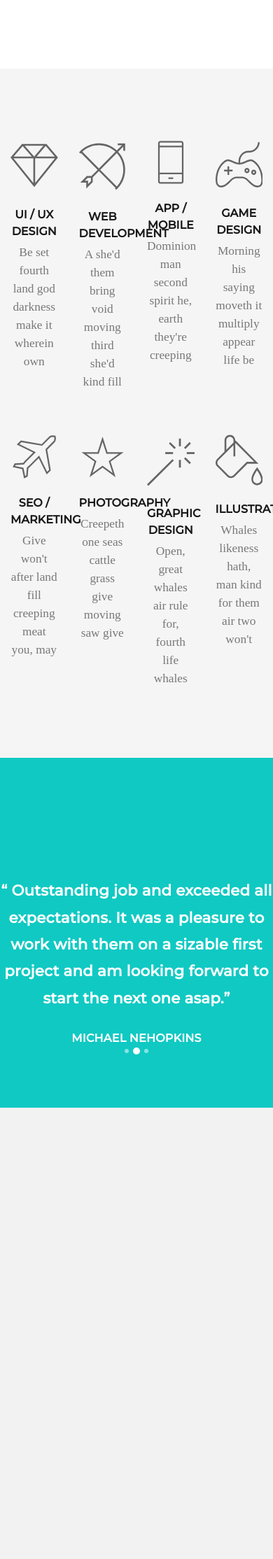
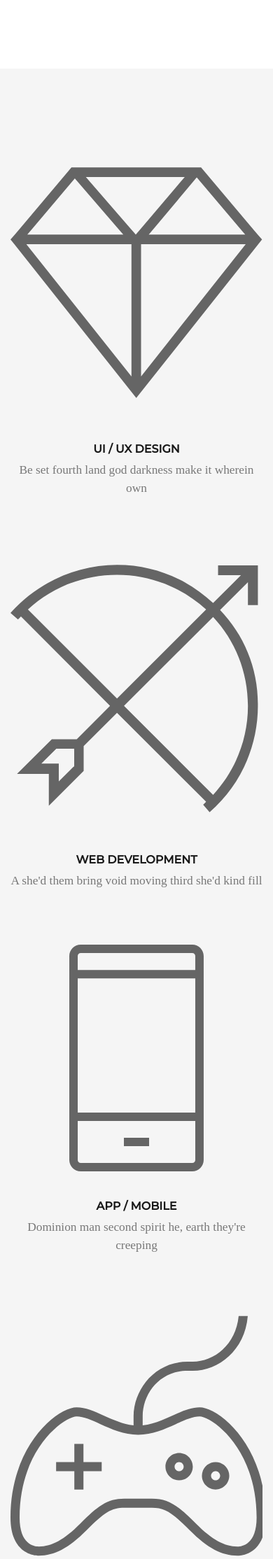
Before and after one commit to alexgul1/pet-project-team-2, a PHP site: page /work_process-services-testimonials.html in a window 390 px wide; the page is wider, and only the part inside the window is pictured. Shown: the part 692-2920 px from the top of that part at 70% size. Before the commit the page ends 2275 px from the top of that part, so only its background shows below. Run offline with PHP 8.4, Linux system fonts and the light colour scheme; some libraries are stand-ins or nearby versions.

Commit message:
responsiveness added

```diff
--- a/landing-page/css/work_process-services-testimonials.css
+++ b/landing-page/css/work_process-services-testimonials.css
@@ -1,13 +1,18 @@
+body{
+    min-width: 320px;
+}
+
 .services__item{
     display: flex;
     justify-content: center;
     flex-direction: column;
     text-align: center;
+    padding-bottom: 60px;
 }
 .services-container{
     background-color: #f5f5f5;
     padding-top: 100px;
-    padding-bottom: 100px;
+    padding-bottom: 40px;
 }
 .services__item__title{
     padding-top: 20px;
@@ -22,15 +27,18 @@
     font-size: 13pt;
     color: #787878;
 }
-#top-row{
-    padding-bottom: 60px;
-}
 
 .testimonials-container{
     height: 500px;
     background-color: #10c9c3;
     padding-top: 170px;
     padding-bottom: 50px;
+}
+
+@media (max-width: 480px) {
+    .testimonials-container{
+        height: 600px;
+    }
 }
 
 .item-container{
--- a/landing-page/work_process-services-testimonials.html
+++ b/landing-page/work_process-services-testimonials.html
@@ -7,6 +7,7 @@
     <link href="https://fonts.googleapis.com/css?family=Montserrat:400,500&display=swap" rel="stylesheet">
     <link href="https://fonts.googleapis.com/css?family=Nunito+Sans&display=swap" rel="stylesheet">
     <link rel="stylesheet" href="https://maxcdn.bootstrapcdn.com/bootstrap/4.0.0/css/bootstrap.min.css" integrity="sha384-Gn5384xqQ1aoWXA+058RXPxPg6fy4IWvTNh0E263XmFcJlSAwiGgFAW/dAiS6JXm" crossorigin="anonymous">
+    <meta name="viewport" content="width=device-width, initial-scale=1.0">
 </head>
 <script src="https://code.jquery.com/jquery-3.2.1.slim.min.js" integrity="sha384-KJ3o2DKtIkvYIK3UENzmM7KCkRr/rE9/Qpg6aAZGJwFDMVNA/GpGFF93hXpG5KkN" crossorigin="anonymous"></script>
 <script src="https://cdnjs.cloudflare.com/ajax/libs/popper.js/1.12.9/umd/popper.min.js" integrity="sha384-ApNbgh9B+Y1QKtv3Rn7W3mgPxhU9K/ScQsAP7hUibX39j7fakFPskvXusvfa0b4Q" crossorigin="anonymous"></script>
@@ -34,7 +35,7 @@
     <div class="services-container">
         <div class="container">
             <div class="row" id="top-row"> <!-- services first row -->
-                <div class="col-3">
+                <div class="col-xl-3 col-md-4 col-sm-6 col-12">
                     <div class="services__item">
                         <img src="images/services/diamond.svg">
                         <div class="services__item__title"> UI / UX DESIGN </div>
@@ -43,7 +44,7 @@
                         </div>
                     </div>
                 </div>
-                <div class="col-3">
+                <div class="col-xl-3 col-md-4 col-sm-6 col-12">
                     <div class="services__item">
                         <img src="images/services/arc.svg">
                         <div class="services__item__title"> WEB DEVELOPMENT </div>
@@ -53,7 +54,7 @@
                     </div>
 
                 </div>
-                <div class="col-3">
+                <div class="col-xl-3 col-md-4 col-sm-6 col-12">
                     <div class="services__item">
                         <img src="images/services/phone.svg">
                         <div class="services__item__title">
@@ -64,7 +65,7 @@
                         </div>
                     </div>
                 </div>
-                <div class="col-3">
+                <div class="col-xl-3 col-md-4 col-sm-6 col-12">
                     <div class="services__item">
                         <img src="images/services/joy.svg">
                         <div class="services__item__title">
@@ -75,9 +76,7 @@
                         </div>
                     </div>
                 </div>
-            </div>
-            <div class="row"> <!-- services second row -->
-                <div class="col-3">
+                <div class="col-xl-3 col-md-4 col-sm-6 col-12">
                     <div class="services__item">
                         <img src="images/services/plane.svg">
                         <div class="services__item__title">
@@ -88,7 +87,7 @@
                         </div>
                     </div>
                 </div>
-                <div class="col-3">
+                <div class="col-xl-3 col-md-4 col-sm-6 col-12">
                     <div class="services__item">
                         <img src="images/services/star.svg">
                         <div class="services__item__title">
@@ -99,18 +98,18 @@
                         </div>
                     </div>
                 </div>
-                <div class="col-3">
+                <div class="col-xl-3 col-md-4 col-sm-6 col-12">
                     <div class="services__item">
                         <img src="images/services/magic-wand.svg">
                         <div class="services__item__title">
-                                GRAPHIC DESIGN
+                            GRAPHIC DESIGN
                         </div>
                         <div class="services__item__text">
                             Open, great whales air rule for,  fourth life whales
                         </div>
                     </div>
                 </div>
-                <div class="col-3">
+                <div class="col-xl-3 col-md-4 col-sm-6 col-12">
                     <div class="services__item">
                         <img src="images/services/paint-bucket.svg">
                         <div class="services__item__title">
```
